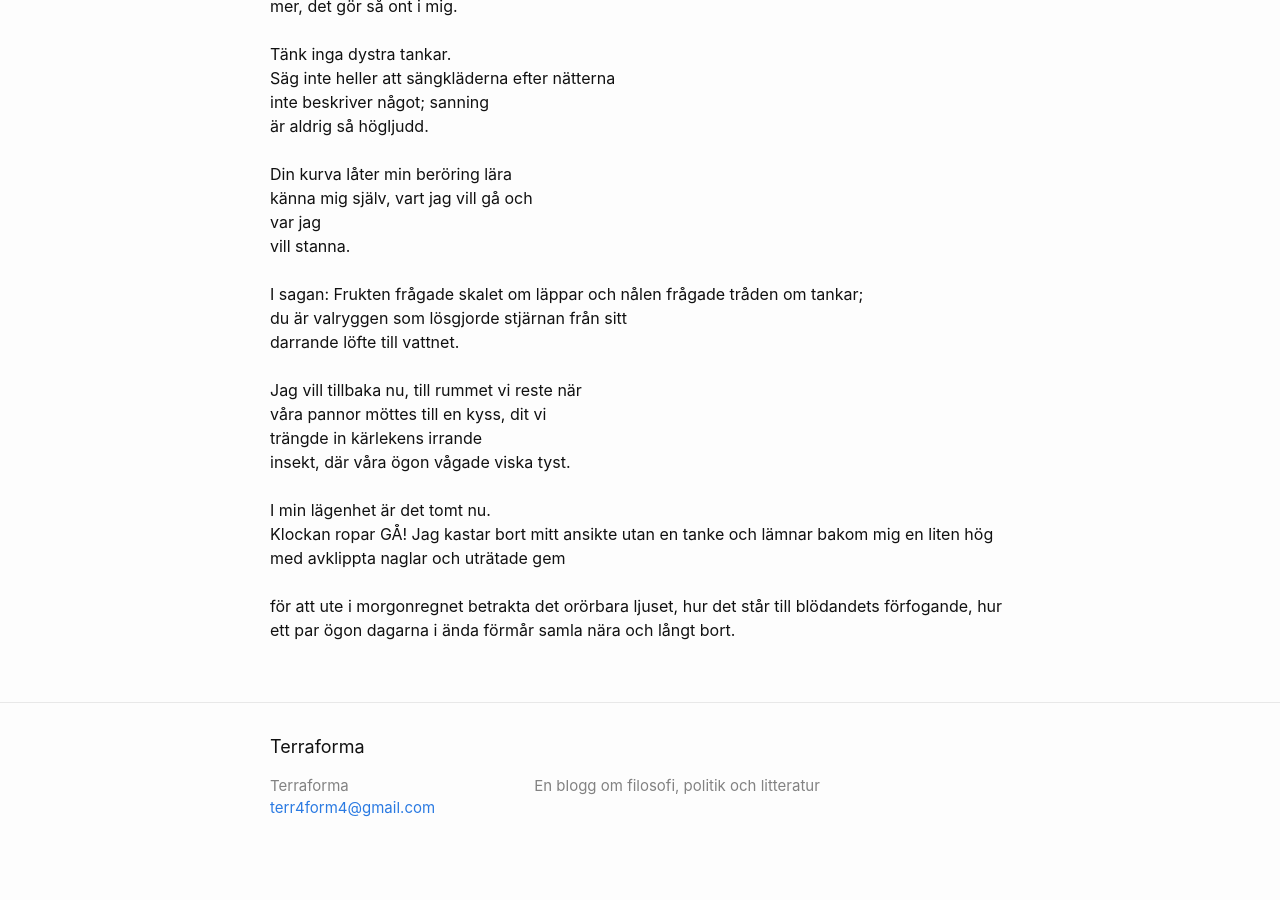
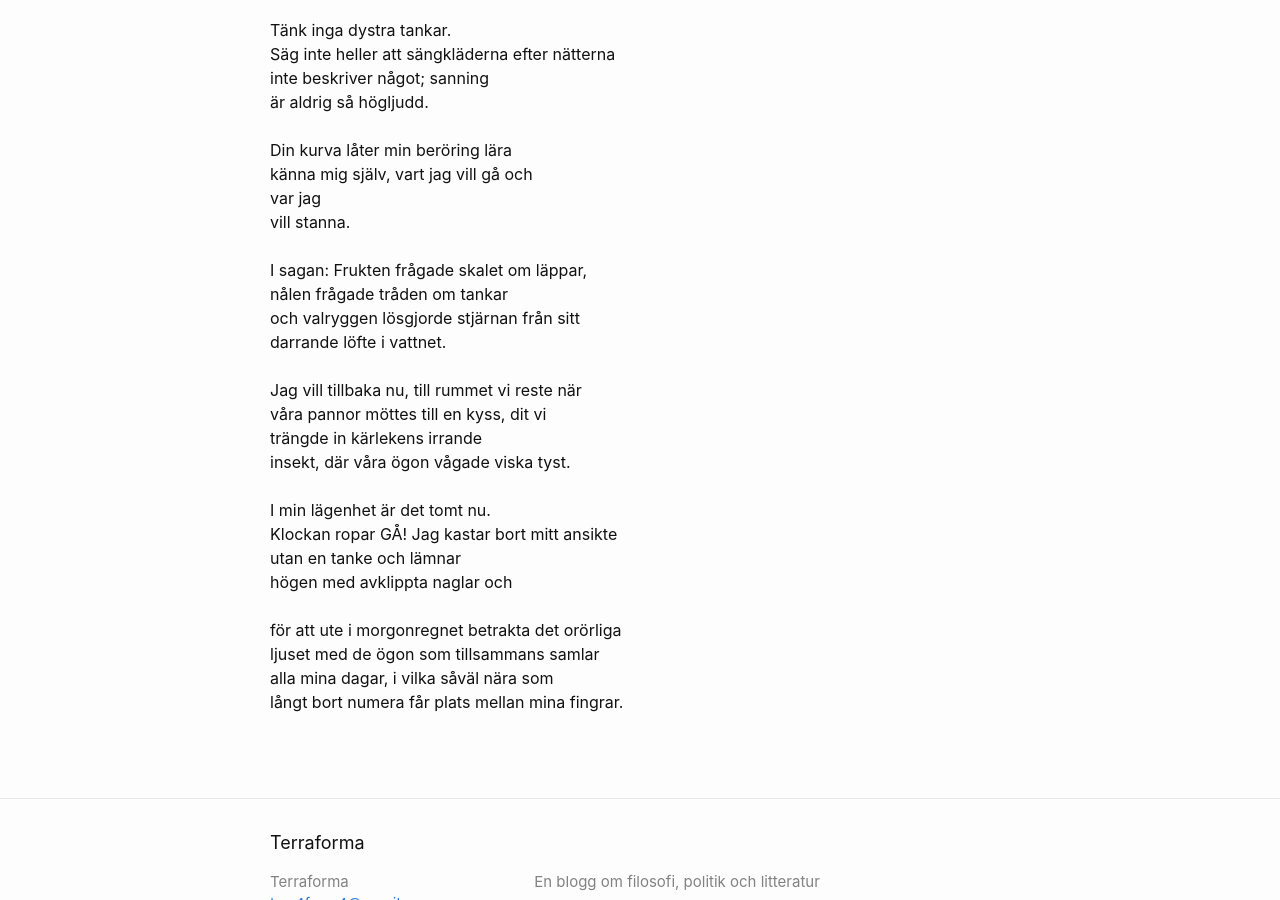
Before and after one commit to terr4form4/terr4form4.github.io, a Jekyll site: the page built from _posts/poesi/2024-01-03-dikter-2023-2024.md, in a window 1280 px wide and 900 px high, scrolled down 6821 px. Built offline with Jekyll 4.4.1, drawn with Linux system fonts in a browser that asks for light colours; comment, search, counter and statistics services are not loaded; some of the changed text lies outside the part shown.

Commit message:
älskling

```diff
--- a/_posts/poesi/2024-01-03-dikter-2023-2024.md
+++ b/_posts/poesi/2024-01-03-dikter-2023-2024.md
@@ -286,10 +285,10 @@ känna mig själv, vart jag vill gå och<br/>
 var jag<br/>
 vill stanna.<br/>
 <br/>
-I sagan: Frukten frågade skalet om läppar
-och nålen frågade tråden om tankar;<br/>
-du är valryggen som lösgjorde stjärnan från sitt<br/>
-darrande löfte till vattnet.<br/>
+I sagan: Frukten frågade skalet om läppar,<br/>
+nålen frågade tråden om tankar<br/>
+och valryggen lösgjorde stjärnan från sitt<br/>
+darrande löfte i vattnet.<br/>
 <br/>
 Jag vill tillbaka nu, till rummet vi reste när<br/>
 våra pannor möttes till en kyss, dit vi<br/>
@@ -297,12 +296,12 @@ trängde in kärlekens irrande<br/>
 insekt, där våra ögon vågade viska tyst.<br/>
 <br/>
 I min lägenhet är det tomt nu.<br/>
-Klockan ropar GÅ! Jag kastar bort mitt ansikte
-utan en tanke och lämnar bakom mig
-en liten hög med avklippta naglar och uträtade gem<br/>
+Klockan ropar GÅ! Jag kastar bort mitt ansikte<br/>
+utan en tanke och lämnar<br/>
+högen med avklippta naglar och <br/>
 <br/>
-för att ute i morgonregnet betrakta det
-orörbara ljuset, hur det står till
-blödandets förfogande, hur ett par ögon dagarna
-i ända förmår samla nära och långt bort.
+för att ute i morgonregnet betrakta det orörliga<br/>
+ljuset med de ögon som tillsammans samlar<br/>
+alla mina dagar, i vilka såväl nära som<br/>
+långt bort numera får plats mellan mina fingrar.<br/>
 <br/>
```
Also changed, not shown: other parts of _posts/poesi/2024-01-03-dikter-2023-2024.md (+5 -6 lines).
